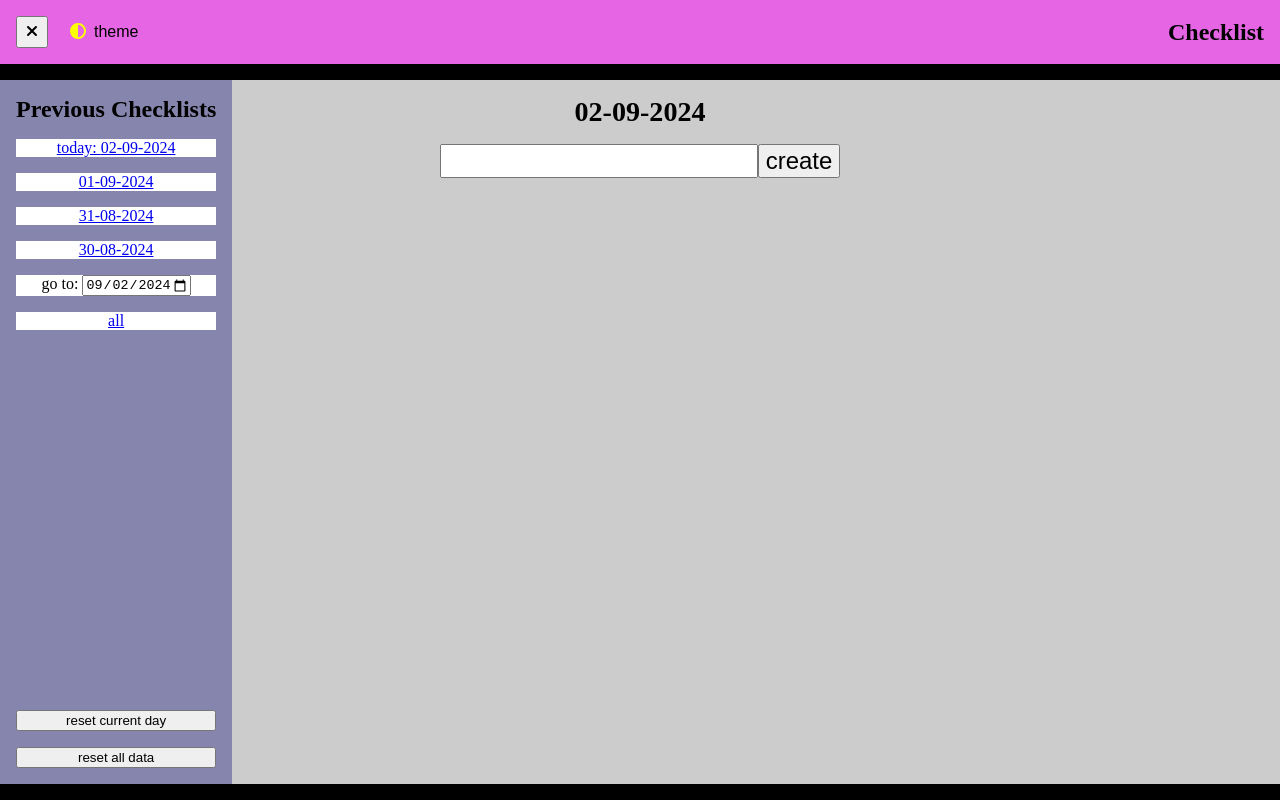
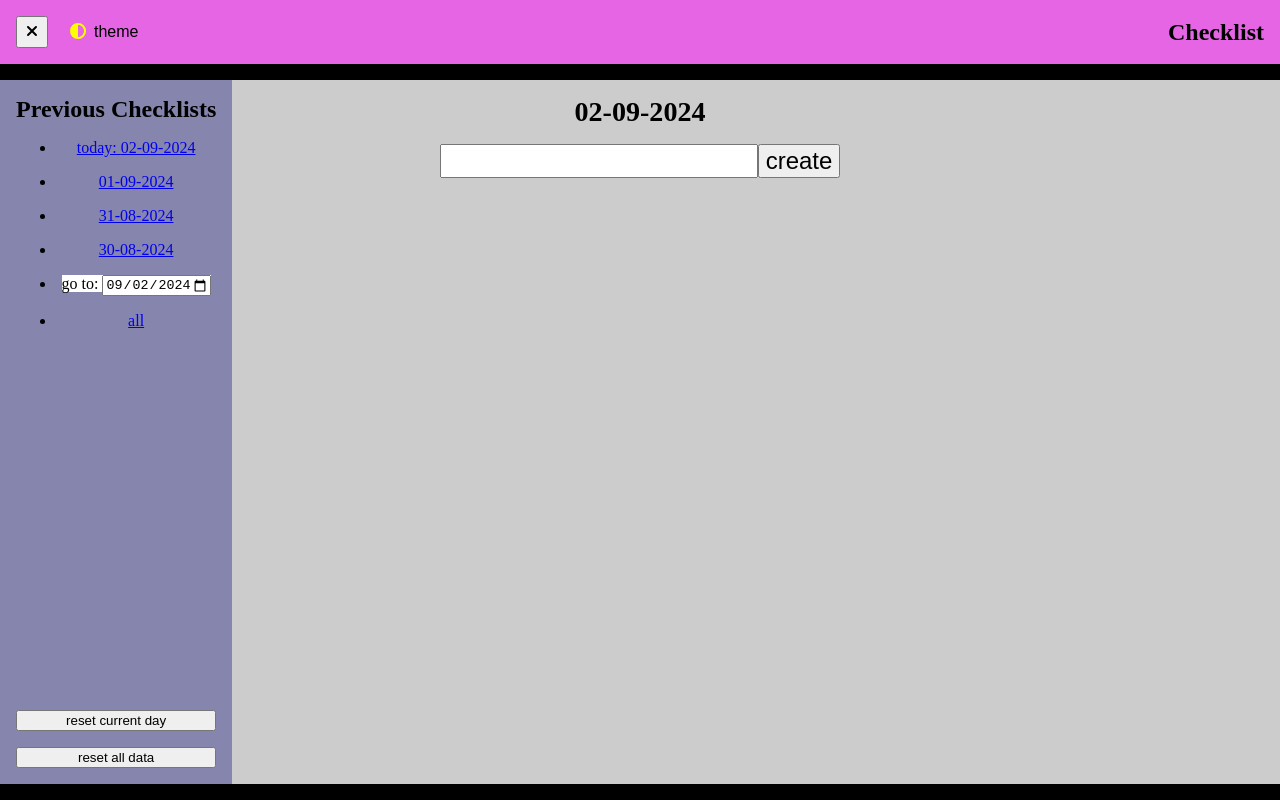
Before and after one commit to 60x20/Checklist, a React (Vite) app: page /#/2024/09/02 in a window 1280 px wide. Both pictures are taken after a click on the button "Open menu". Built offline with nearby package versions, Linux system fonts and the light colour scheme.

Commit message:
instead of p, li used for accuracy

```diff
--- a/src/components/Menu.jsx
+++ b/src/components/Menu.jsx
@@ -102,18 +102,20 @@ const Menu = () => {
     // otherwise handler to close the menu would kick in
     <aside tabIndex="-1" role="menu" id="menu" className="column-stretch-container">
       <h2>Previous Checklists</h2>
-      <nav className="column-stretch-container">
+      <nav>
+        <ul className="column-stretch-container">
           { prevDates.map((el, i) => {
             const relativeDate = returnDateFromToday(-i);
             return (
-            <p key={i}>
+              <li key={i}>
                 <Link to={relativeDate.YMD.replaceAll('-', '/')} onClick={focusOnCreateTodoInsideChecklist}>
                   {i === 0 ? 'today: ' : ''}
                   {relativeDate.DMY}
                 </Link>
-            </p>
+              </li>
             );
           }) }
+          <li>
             <label>
               <span>go to: </span>
               <input
@@ -125,7 +127,9 @@ const Menu = () => {
                 max="2100-12-31"
               />
             </label>
-        <p><Link to='all' onClick={focusOnFirstLinkInsideVisualizer}>all</Link></p>
+          </li>
+          <li><Link to='all' onClick={focusOnFirstLinkInsideVisualizer}>all</Link></li>
+        </ul>
       </nav>
       <div className="place-content-at-the-end">
         { year && month && day ?
```
Lines whose indentation alone changed are shown as unchanged.
